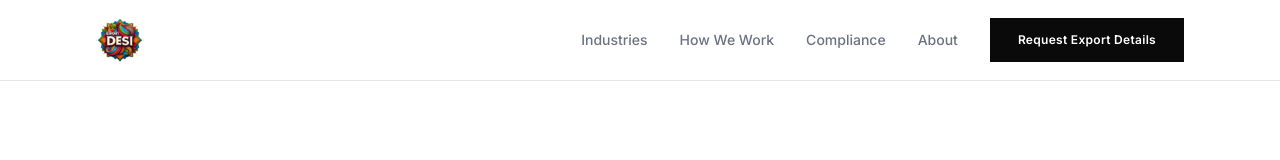
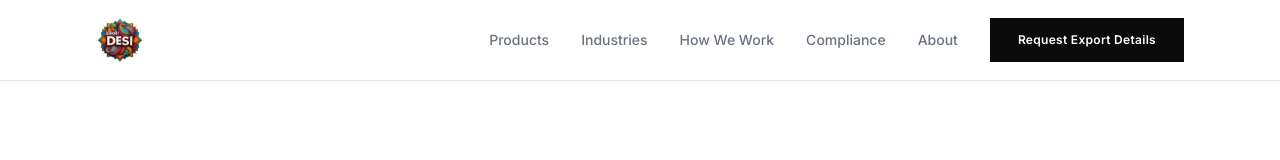
Before and after one commit to exportdesi/ExportDesi-web, a React (Vite) app: page / in a window 1280 px wide. Shown: the top 160 px of the page. Built offline with nearby package versions, Linux system fonts and the light colour scheme.

Commit message:
nav: add Products link, fix active state for all /industries/* routes

```diff
--- a/src/components/Navigation.jsx
+++ b/src/components/Navigation.jsx
@@ -2,7 +2,8 @@ import { useState } from 'react';
 import { Link, NavLink } from 'react-router-dom';
 
 const NAV_LINKS = [
-    { label: 'Industries', href: '/industries' },
+    { label: 'Products', href: '/industries/food-ingredients', isActive: (p) => p.startsWith('/industries') },
+    { label: 'Industries', href: '/industries', isActive: () => false },
     { label: 'How We Work', href: '/how-we-work' },
     { label: 'Compliance', href: '/compliance' },
     { label: 'About', href: '/about' },
@@ -40,12 +41,16 @@ export default function Navigation() {
                             <NavLink
                                 key={link.href}
                                 to={link.href}
-                                className={({ isActive }) =>
-                                    `text-sm font-medium transition-colors ${isActive
+                                end
+                                className={({ isActive: defaultActive, location: _l }) => {
+                                    const resolved = link.isActive
+                                        ? link.isActive(window.location.pathname)
+                                        : defaultActive;
+                                    return `text-sm font-medium transition-colors ${resolved
                                         ? 'text-brand border-b-2 border-brand pb-0.5'
                                         : 'text-muted hover:text-brand'
-                                    }`
-                                }
+                                        }`;
+                                }}
                             >
                                 {link.label}
                             </NavLink>
@@ -77,11 +82,14 @@ export default function Navigation() {
                             <NavLink
                                 key={link.href}
                                 to={link.href}
+                                end
                                 onClick={() => setMobileOpen(false)}
-                                className={({ isActive }) =>
-                                    `block px-3 py-2.5 text-sm font-medium rounded transition-colors ${isActive ? 'bg-surface text-brand' : 'text-muted hover:text-brand'
-                                    }`
-                                }
+                                className={({ isActive: defaultActive }) => {
+                                    const resolved = link.isActive
+                                        ? link.isActive(window.location.pathname)
+                                        : defaultActive;
+                                    return `block px-3 py-2.5 text-sm font-medium rounded transition-colors ${resolved ? 'bg-surface text-brand' : 'text-muted hover:text-brand'}`;
+                                }}
                             >
                                 {link.label}
                             </NavLink>
```
